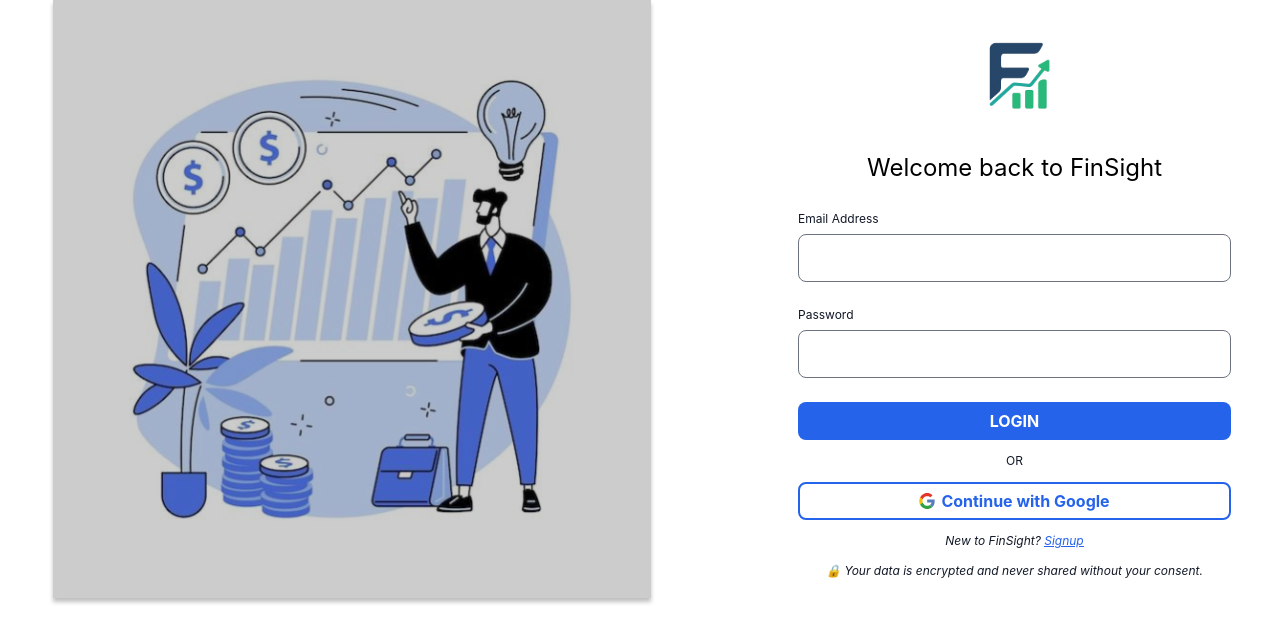
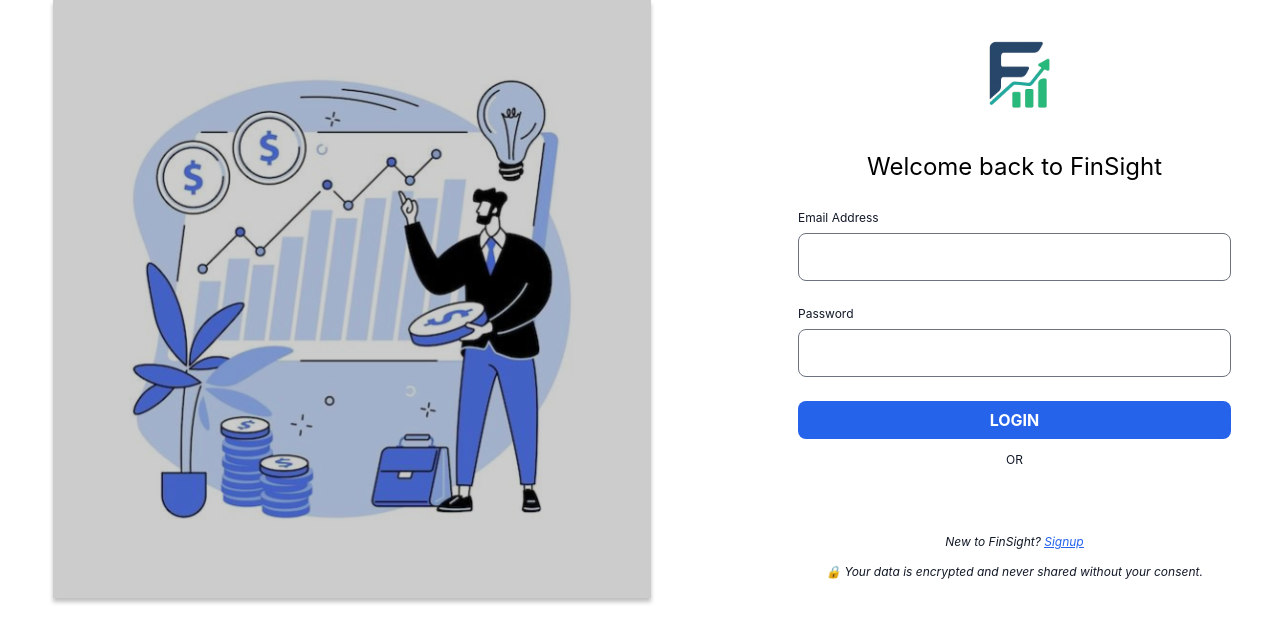
Before and after one commit to ajmal-m/expense-tracker-front-end, a React (Vite) app: page /login in a window 1280 px wide. Shown: the top 642 px of the page. Built offline with nearby package versions, Linux system fonts and the light colour scheme.

Commit message:
Google Auth update

```diff
--- a/package.json
+++ b/package.json
@@ -10,6 +10,7 @@
     "preview": "vite preview"
   },
   "dependencies": {
+    "@react-oauth/google": "^0.12.2",
     "@reduxjs/toolkit": "^2.9.0",
     "@tailwindcss/vite": "^4.1.12",
     "axios": "^1.11.0",
--- a/src/main.tsx
+++ b/src/main.tsx
@@ -6,13 +6,15 @@
 import { Provider } from 'react-redux'
 import { store } from './store/store.ts'
 import  { Toaster } from 'react-hot-toast';
-
+import { GoogleOAuthProvider } from "@react-oauth/google";
 
 createRoot(document.getElementById('root')!).render(
   <StrictMode>
     <BrowserRouter>
       <Provider store={store}>
-        <App />
+        <GoogleOAuthProvider clientId='933672914625-o5a1b02bbdnnasfqv30rb4n9p3qugrm1.apps.googleusercontent.com'>
+            <App />
+        </GoogleOAuthProvider>
         <Toaster/>
       </Provider>
     </BrowserRouter>
--- a/src/pages/log-in-page.tsx
+++ b/src/pages/log-in-page.tsx
@@ -10,6 +10,7 @@
 import { loginSuccess } from "../slices/authSlice";
 import { useDispatch } from "react-redux";
 import toast from "react-hot-toast";
+import { GoogleLogin } from "@react-oauth/google";
 
 
 const LoginPage = memo(() => {
@@ -96,7 +97,18 @@
                         </span>
                     </div>
                     <div className="mt-[12px]">
+                        <GoogleLogin
+                            onSuccess={(credentialResponse) => {
+                                if (credentialResponse.credential) {
+                                    console.log(credentialResponse)
+                                }
+                            }}
+                            onError={() => {
+                                console.log("Login Failed");
+                            }}
+                            render={(renderProps : any) => (
                                 <button
+                                    onClick={() => renderProps.onClick?.()}
                                     className="
                                         w-[350px] sm:w-[433px] h-[38px] flex justify-center
                                         items-center gap-[6px]
@@ -113,6 +125,8 @@
                                         "
                                     >Continue with Google</p>
                                 </button>
+                            )}
+                        />
                     </div>
                     <div className="mt-[12px]">
                         <p
```
Also changed, not shown: 1 other file (tests, documents, lock files or other folders). Lines whose indentation alone changed are shown as unchanged.
